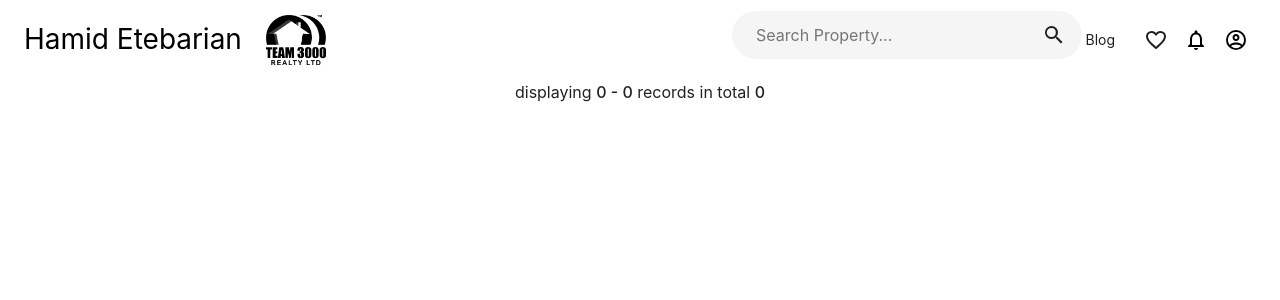
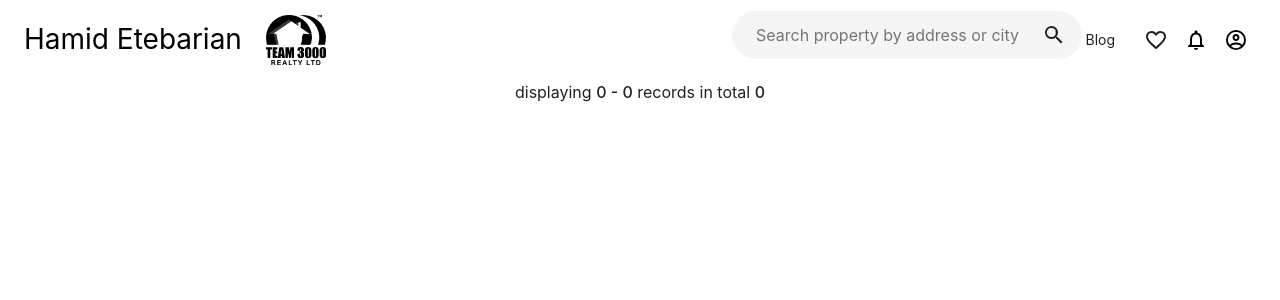
Before and after one commit to jamesvincentsiauw/offerland-web, a Flask app: page / in a window 1280 px wide. Shown: the top 300 px of the page. Run offline with Flask 2, Linux system fonts and the light colour scheme; parts of the project's set-up code (start-up, migrations or seed data) failed here and were passed over; some libraries are stand-ins or nearby versions.

Commit message:
revision 24 aug

```diff
--- a/app/routes.py
+++ b/app/routes.py
@@ -84,7 +84,7 @@
                                 user=session.get('user'))
     else:
         key = get_key(q)
-        data = [d for d in data if q.lower() in d[key].lower()] if key == 'address' else [d for d in data if q == d[key]]
+        data = [d for d in data if q.lower() in (d[key]+d['city']).lower()] if key == 'address' else [d for d in data if q == d[key]]
 
         total = len(data)
         pagination_data = get_data(data, offset=offset, per_page=per_page)
--- a/app/templates/base.html
+++ b/app/templates/base.html
@@ -30,9 +30,8 @@
                                                 {% if request.args.get('status') %}
                                                 <input type="hidden" value="{{request.args.get('status')}}" name="status" id="status"> {% endif %}
                                                 <label for="sarea" class="sr-only">Search property by address or city</label> {% if not search %}
-                                                <input class="text-input xs-full-width xs-pl3 xs-pr4 pill no-focus fill-grey-bg-2 xs-border-none" type="text" placeholder="Search Property..." name="q" id="q" autocomplete="on" style="height:3rem"> {% else
-                                                %}
-                                                <input class="text-input xs-full-width xs-pl3 xs-pr4 pill no-focus fill-grey-bg-2 xs-border-none" value={{search}} type="text" placeholder="Search Property..." name="q" id="q" autocomplete="off" style="height:3rem">                                                {% endif %}
+                                                <input class="text-input xs-full-width xs-pl3 xs-pr4 pill no-focus fill-grey-bg-2 xs-border-none" type="text" placeholder="Search property by address or city" name="q" id="q" autocomplete="on" style="height:3rem">                                                {% else %}
+                                                <input class="text-input xs-full-width xs-pl3 xs-pr4 pill no-focus fill-grey-bg-2 xs-border-none" value={{search}} type="text" placeholder="Search property by address or city" name="q" id="q" autocomplete="off" style="height:3rem">                                                {% endif %}
                                                 <button class="submit-search button button--menu xs-h-40 xs-w-40 xs-p0 xs-border-none circle xs-flex xs-flex-align-center xs-flex-justify-center hover:text-blue xs-absolute xs-t05 xs-r1" type="submit" aria-label="Submit search">
                                     <svg viewBox="0 0 24 24" height="24" width="24" class="fill-current" aria-hidden="true"><path d="M15.5 14h-.79l-.28-.27a6.5 6.5 0 10-.7.7l.27.28v.79l5 4.99L20.49 19l-4.99-5zm-6 0a4.5 4.5 0 11-.01-8.99A4.5 4.5 0 019.5 14z"></path></svg>
                                     </button>
--- a/app/templates/index.html
+++ b/app/templates/index.html
@@ -7,7 +7,7 @@
             <div class="card-body">
                 <h4 class="card-title">${{ item.listPrice | numberFormat }}</h4>
                 <p class="card-text">{{ item.noBedrooms }} bed {{item.noBaths}} bath. Built in {{item.yearBuilt}}</p>
-                <p class="card-text">{{ item.address }}</p>
+                <p class="card-text">{{ item.address }}, {{ item.city }}</p>
                 <a href="/detail/{{item.id}}" class="stretched-link"></a>
             </div>
             <div class="card-footer">
--- a/app/templates/listing.html
+++ b/app/templates/listing.html
@@ -40,7 +40,7 @@
             <section class="listing-location min-width-0">
                 <h1 class="address xs-text-2 sm-text-1 truncate heavy">
                     {{data.address}} </h1>
-                <div class="area truncate">{{data.area}}</div>
+                <div class="area truncate">{{data.city}}</div>
                 <ul class="list-unstyled xs-mt2 bold">
                     <li class="tile-data xs-inline xs-mr1"><span class="priv">{{data.noBedrooms}}</span> bed</li>
                     <li class="tile-data xs-inline xs-mr1"><span class="priv">{{data.noBaths}}</span> bath</li>
@@ -87,10 +87,6 @@
                     <dl class="column">
                         <dt class="column-label">Added</dt>
                         <dd class="column-value">{{data.listDate}}</dd>
-                    </dl>
-                    <dl class="column">
-                        <dt class="column-label">Updated</dt>
-                        <dd class="column-value">{{data.updateDate.split(' ')[0]}}</dd>
                     </dl>
                     <dl class="column key-fact-mls">
                         <dt class="column-label">MLS®#</dt>
```
